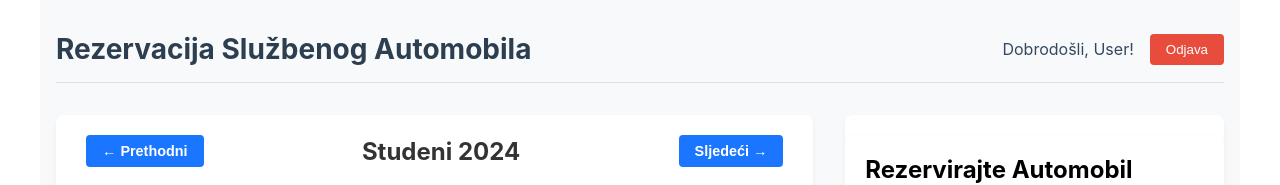
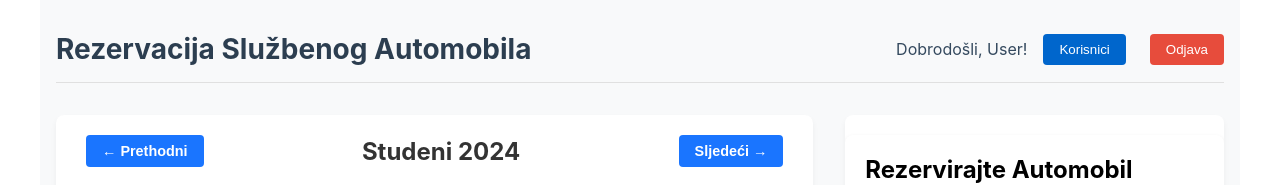
Before and after one commit to Markuss95/Strujac, a React (Create React App) app: page / in a window 1280 px wide. Shown: the top 185 px of the page. Built offline with nearby package versions, Linux system fonts and the light colour scheme; no server answers; the database is empty; sample sign-in values are in the browser's storage.

Commit message:
List of users

```diff
--- a/src/App.tsx
+++ b/src/App.tsx
@@ -5,6 +5,7 @@ import { AuthProvider } from "./contexts/AutContext";
 import { PrivateRoute } from "./components/PrivateRoute";
 import Login from "./pages/Login";
 import Dashboard from "./pages/Dashboard";
+import Users from "./pages/Users"; // Add this import to fix the error
 import GlobalStyles from "./styles/GlobalStyles";
 
 function App() {
@@ -22,6 +23,14 @@ function App() {
               </PrivateRoute>
             }
           />
+          <Route
+            path="/users"
+            element={
+              <PrivateRoute>
+                <Users />
+              </PrivateRoute>
+            }
+          />
         </Routes>
       </AuthProvider>
     </Router>
--- a/src/contexts/AutContext.tsx
+++ b/src/contexts/AutContext.tsx
@@ -8,6 +8,9 @@ import {
   onAuthStateChanged,
 } from "firebase/auth";
 import { auth } from "../config/firebase";
+import { doc, getDoc, setDoc } from "firebase/firestore";
+import { db } from "../config/firebase";
+import { formatUsername } from "../utils/userUtils";
 
 interface AuthContextType {
   currentUser: User | null;
@@ -65,8 +68,24 @@ export const AuthProvider: React.FC<{ children: React.ReactNode }> = ({
   const signIn = async (email: string, password: string) => {
     try {
       setError(null);
-      await signInWithEmailAndPassword(auth, email, password);
+      const userCredential = await signInWithEmailAndPassword(
+        auth,
+        email,
+        password
+      );
+      const user = userCredential.user;
+
+      // Create or update user profile in Firestore
+      const userRef = doc(db, "test", user.uid); // Assuming "test" collection as per previous
+      const userSnap = await getDoc(userRef);
+      if (!userSnap.exists() && user.email) {
+        await setDoc(userRef, {
+          email: user.email,
+          username: formatUsername(user.email),
+        });
+      }
     } catch (err: any) {
+      console.error("Full login error:", err.code, err.message, err); // Add this line to log details
       const croatianError = translateFirebaseError(err.code);
       setError(croatianError);
       throw new Error(croatianError);
--- a/src/pages/Dashboard/index.tsx
+++ b/src/pages/Dashboard/index.tsx
@@ -6,6 +6,7 @@ import Calendar from "../../components/Calendar";
 import ReservationForm from "../../components/ReservationFrom";
 import Modal from "../../components/Modal";
 import { Reservation } from "../../types";
+import { Link } from "react-router-dom";
 
 const DashboardContainer = styled.div`
   max-width: 1200px;
@@ -127,6 +128,22 @@ const Dashboard = () => {
         <Title>Rezervacija Službenog Automobila</Title>
         <UserSection>
           <WelcomeText>Dobrodošli, {getDisplayName()}!</WelcomeText>
+          <Link to="/users">
+            <button
+              style={{
+                padding: "0.5rem 1rem",
+                backgroundColor: "#0066cc",
+                color: "white",
+                border: "none",
+                borderRadius: "4px",
+                cursor: "pointer",
+                fontWeight: "500",
+                marginRight: "0.5rem",
+              }}
+            >
+              Korisnici
+            </button>
+          </Link>
           <LogoutButton onClick={signOut}>Odjava</LogoutButton>
         </UserSection>
       </Header>
--- /dev/null
+++ b/src/pages/Users/index.tsx
@@ -0,0 +1,139 @@
+// src/pages/Users/index.tsx
+import React, { useState, useEffect } from "react";
+import { useNavigate } from "react-router-dom";
+import styled from "styled-components";
+import { collection, onSnapshot } from "firebase/firestore";
+import { db } from "../../config/firebase";
+import { User } from "../../types";
+
+const UsersContainer = styled.div`
+  max-width: 1200px;
+  margin: 0 auto;
+  padding: 2rem 1rem;
+  min-height: 100vh;
+  background-color: #f8f9fa;
+`;
+
+const Header = styled.header`
+  display: flex;
+  justify-content: space-between;
+  align-items: center;
+  margin-bottom: 2rem;
+  padding-bottom: 1rem;
+  border-bottom: 1px solid #e0e0e0;
+`;
+
+const Title = styled.h1`
+  font-size: 1.75rem;
+  color: #2c3e50;
+  margin: 0;
+`;
+
+const BackButton = styled.button`
+  padding: 0.5rem 1rem;
+  background-color: #0066cc;
+  color: white;
+  border: none;
+  border-radius: 4px;
+  cursor: pointer;
+  font-weight: 500;
+  transition: background-color 0.2s ease;
+
+  &:hover {
+    background-color: #0052a3;
+  }
+`;
+
+const UsersTable = styled.table`
+  width: 100%;
+  border-collapse: collapse;
+  background: white;
+  border-radius: 8px;
+  overflow: hidden;
+  box-shadow: 0 4px 6px rgba(0, 0, 0, 0.05);
+`;
+
+const TableHead = styled.thead`
+  background-color: #f8f9fa;
+`;
+
+const TableRow = styled.tr`
+  &:nth-child(even) {
+    background-color: #f8f9fa;
+  }
+`;
+
+const TableHeader = styled.th`
+  padding: 1rem;
+  text-align: left;
+  font-weight: 600;
+  color: #2c3e50;
+  border-bottom: 1px solid #e0e0e0;
+`;
+
+const TableCell = styled.td`
+  padding: 1rem;
+  border-bottom: 1px solid #e0e0e0;
+  color: #34495e;
+`;
+
+const NoUsersMessage = styled.div`
+  text-align: center;
+  padding: 2rem;
+  color: #666;
+  font-style: italic;
+`;
+
+const Users: React.FC = () => {
+  const [users, setUsers] = useState<User[]>([]);
+  const navigate = useNavigate();
+
+  useEffect(() => {
+    const unsubscribe = onSnapshot(collection(db, "test"), (snapshot) => {
+      // Change "users" to "test"
+      const userList: User[] = snapshot.docs.map(
+        (doc) =>
+          ({
+            id: doc.id,
+            ...doc.data(),
+          } as User)
+      );
+      setUsers(userList);
+    });
+
+    return unsubscribe;
+  }, []);
+
+  return (
+    <UsersContainer>
+      <Header>
+        <Title>Lista Korisnika</Title>
+        <BackButton onClick={() => navigate("/")}>
+          Nazad na Dashboard
+        </BackButton>
+      </Header>
+      {users.length > 0 ? (
+        <UsersTable>
+          <TableHead>
+            <TableRow>
+              <TableHeader>Ime i Prezime</TableHeader>
+              <TableHeader>Email</TableHeader>
+            </TableRow>
+          </TableHead>
+          <tbody>
+            {users.map((user) => (
+              <TableRow key={user.id}>
+                <TableCell>{user.username}</TableCell>
+                <TableCell>{user.email}</TableCell>
+              </TableRow>
+            ))}
+          </tbody>
+        </UsersTable>
+      ) : (
+        <NoUsersMessage>Nema dostupnih korisnika za prikaz.</NoUsersMessage>
+      )}
+    </UsersContainer>
+  );
+};
+
+export default Users;
--- /dev/null
+++ b/src/utils/userUtils.ts
@@ -0,0 +1,13 @@
+// src/utils/userUtils.ts
+export const formatUsername = (email: string): string => {
+  const username = email.split("@")[0];
+  const parts = username.split(".");
+  if (parts.length >= 2) {
+    const firstName =
+      parts[0].charAt(0).toUpperCase() + parts[0].slice(1).toLowerCase();
+    const lastName =
+      parts[1].charAt(0).toUpperCase() + parts[1].slice(1).toLowerCase();
+    return `${firstName} ${lastName}`;
+  }
+  return username.charAt(0).toUpperCase() + username.slice(1).toLowerCase();
+};
```
